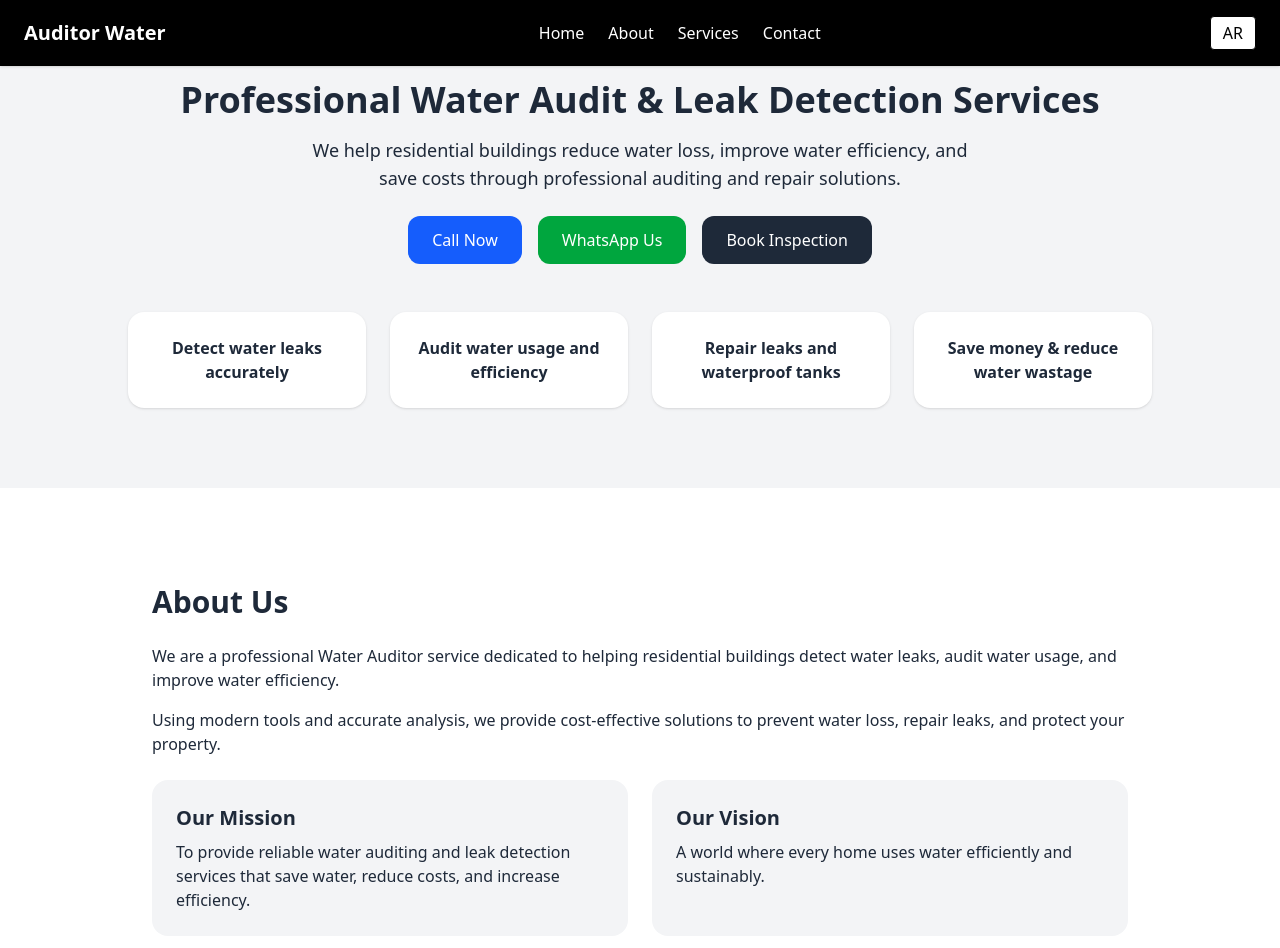
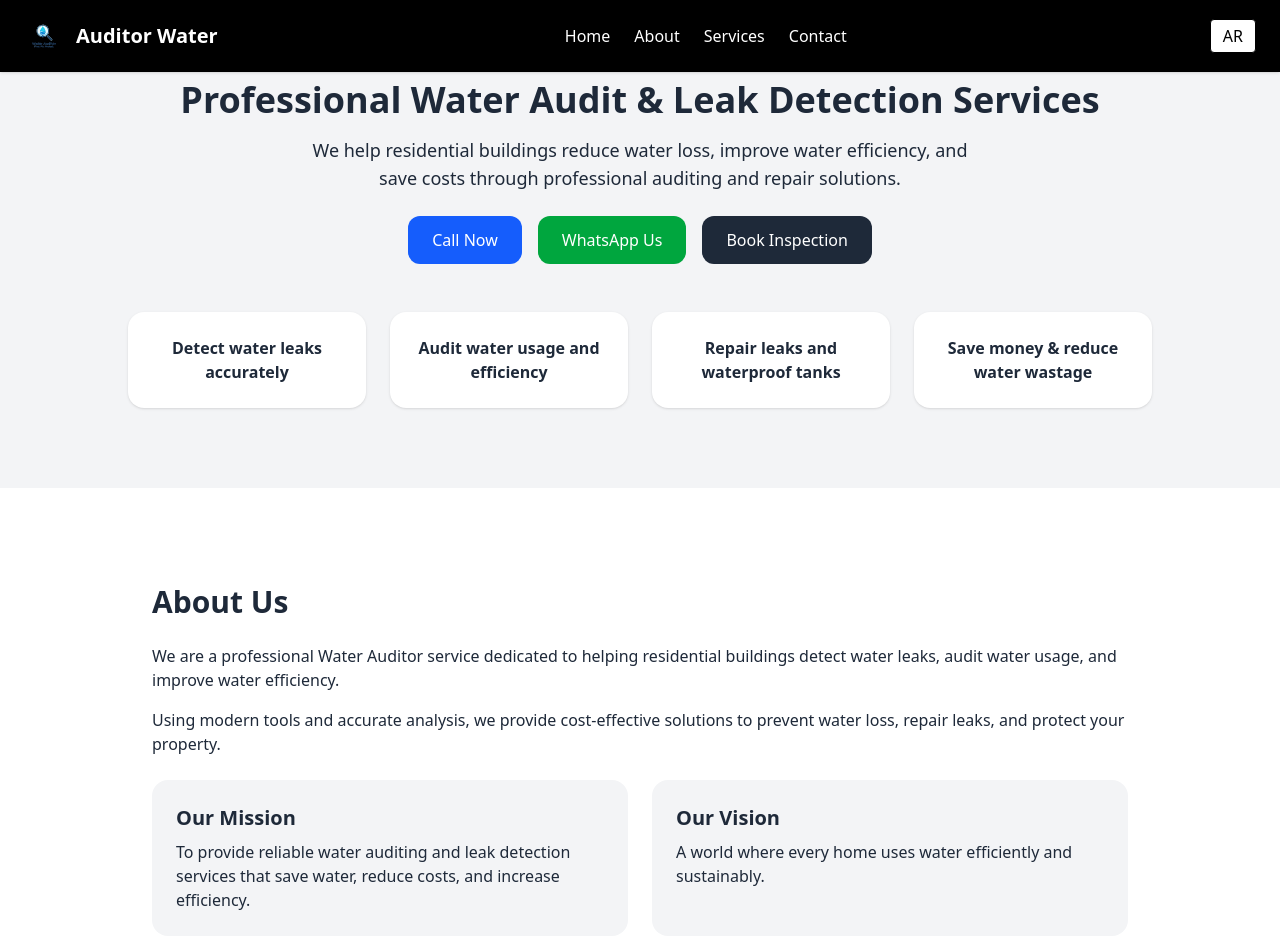
Before and after one commit to alasaneeth/water-auditor-testing-environment, a React (Vite) app: page / in a window 1280 px wide. Shown: the top 948 px of the page. Built offline with nearby package versions, Linux system fonts and the light colour scheme; no server answers.

Commit message:
Add icon with navigation bar

```diff
--- a/src/components/Navbar.jsx
+++ b/src/components/Navbar.jsx
@@ -1,6 +1,7 @@
 import { useDispatch, useSelector } from "react-redux";
 import { toggleLanguage } from "../redux/languageSlice";
 import { useState } from "react";
+import Logo from "../assets/logo.svg";
 
 function Navbar() {
   const [isOpen, setIsOpen] = useState(false);
@@ -11,7 +12,9 @@
     <nav className="fixed top-0 left-0 w-full z-50 bg-black text-white shadow">
       <div className="max-w-7xl mx-auto px-6 py-4 flex justify-between items-center">
 
+        {/* Logo and Title */}
         <div className="flex items-center space-x-3">
+          <img src={Logo} alt="Logo" className="w-8 h-8 md:w-10 md:h-10" />
           <h1 className="text-lg md:text-xl font-bold">
             {lang === "en" ? "Auditor Water" : "مدقق مياه"}
           </h1>
```
